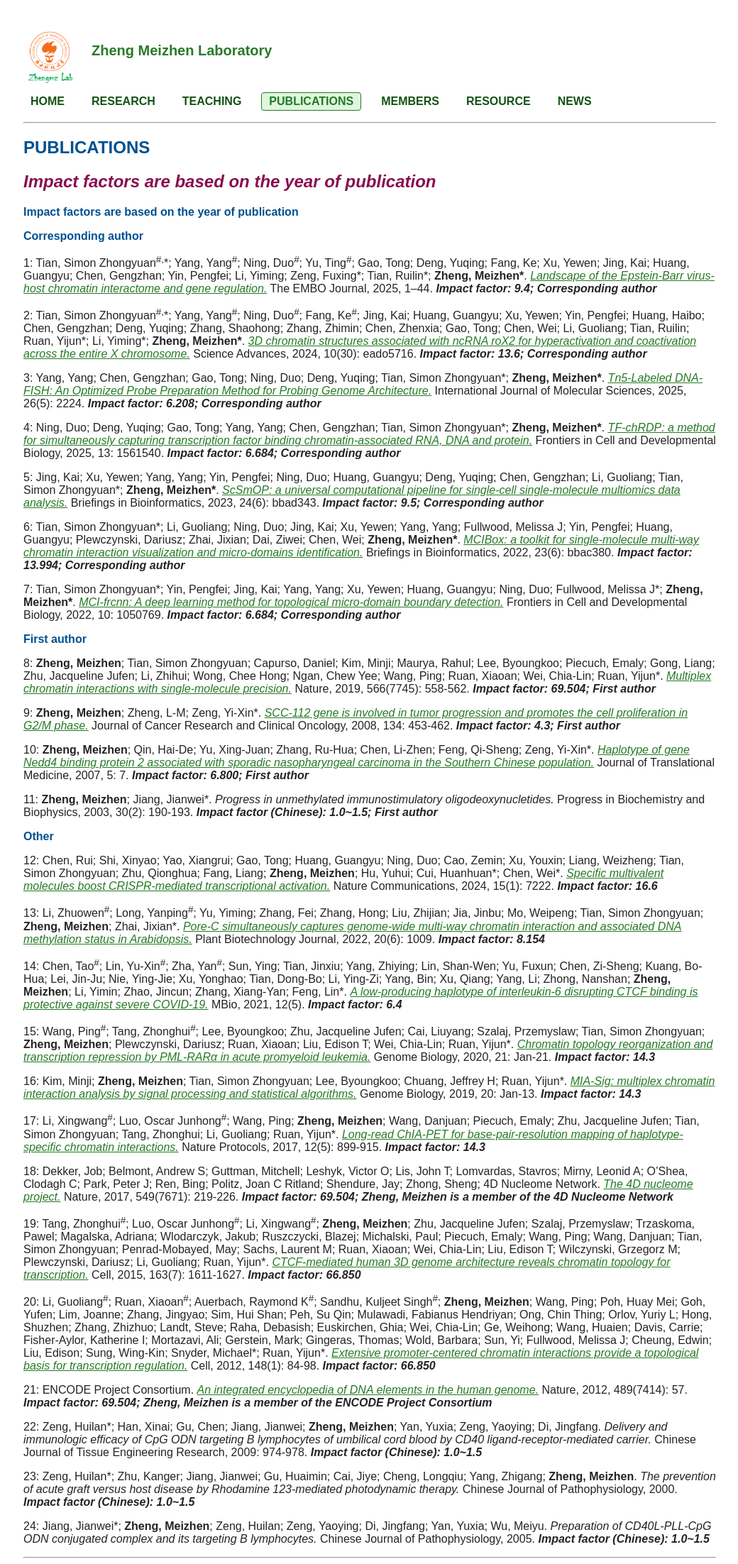
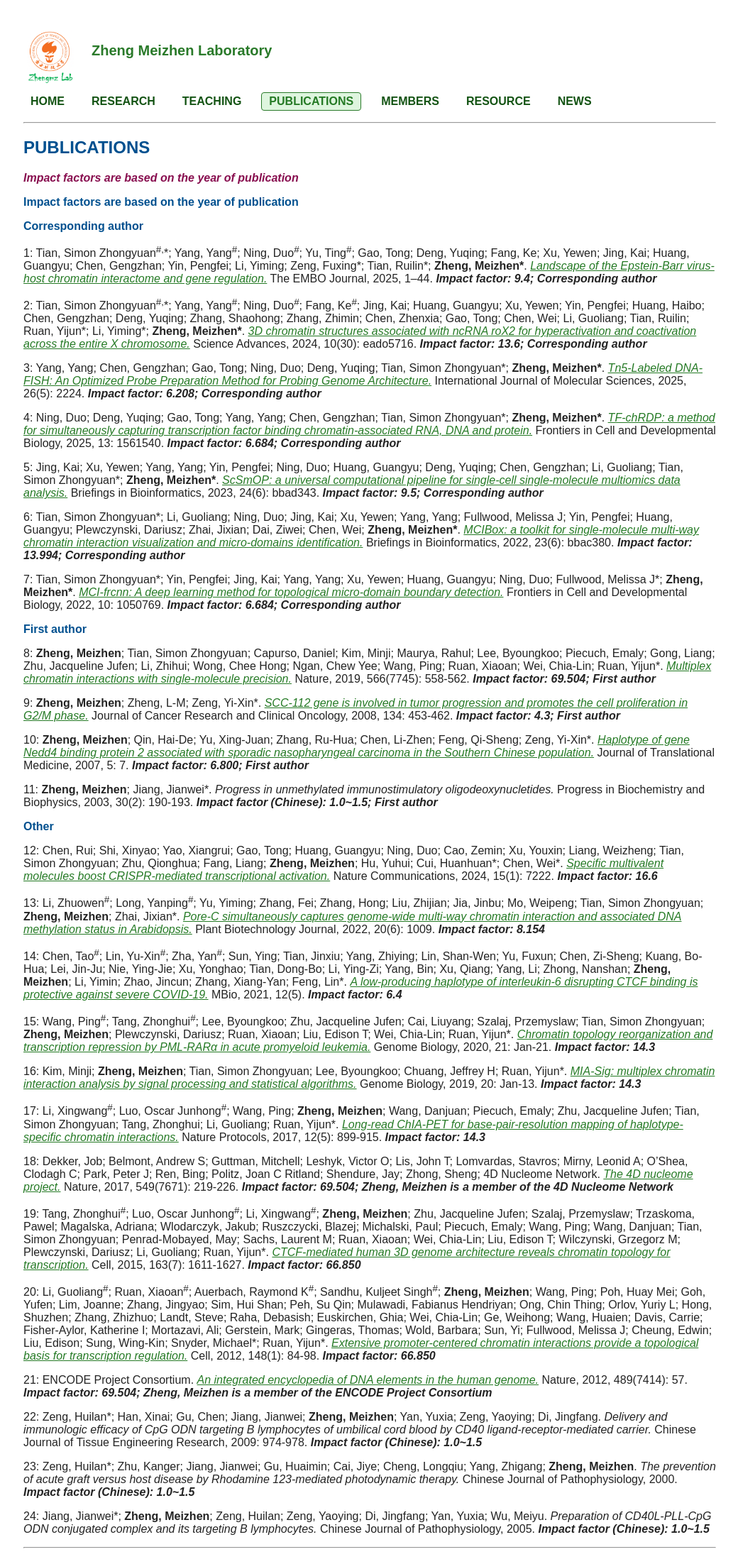
Before and after one commit to ZhengmzLab/zhengmzlab.github.io, a Jekyll site: the page built from publications.md, in a window 1280 px wide. Shown: the whole page at 71% size, without its empty margins (119-1159 px from the left). Built offline with Jekyll 4.4.1, drawn with Linux system fonts in a browser that asks for light colours; comment, search, counter and statistics services are not loaded.

Commit message:
Update publications.md

```diff
--- a/publications.md
+++ b/publications.md
@@ -6,7 +6,7 @@ title: PUBLICATIONS
 
 ##  <span style="color:#00508f; font-weight:bold;">PUBLICATIONS</span>
 
-## <span style="color:#880E4F; font-weight:bold;">_Impact factors are based on the year of publication_</span>
+<span style="color:#880E4F; font-weight:bold;">_Impact factors are based on the year of publication_</span>
 
  <span style="color:#00508f; font-weight:bold;">Impact factors are based on the year of publication</span>
 
```
